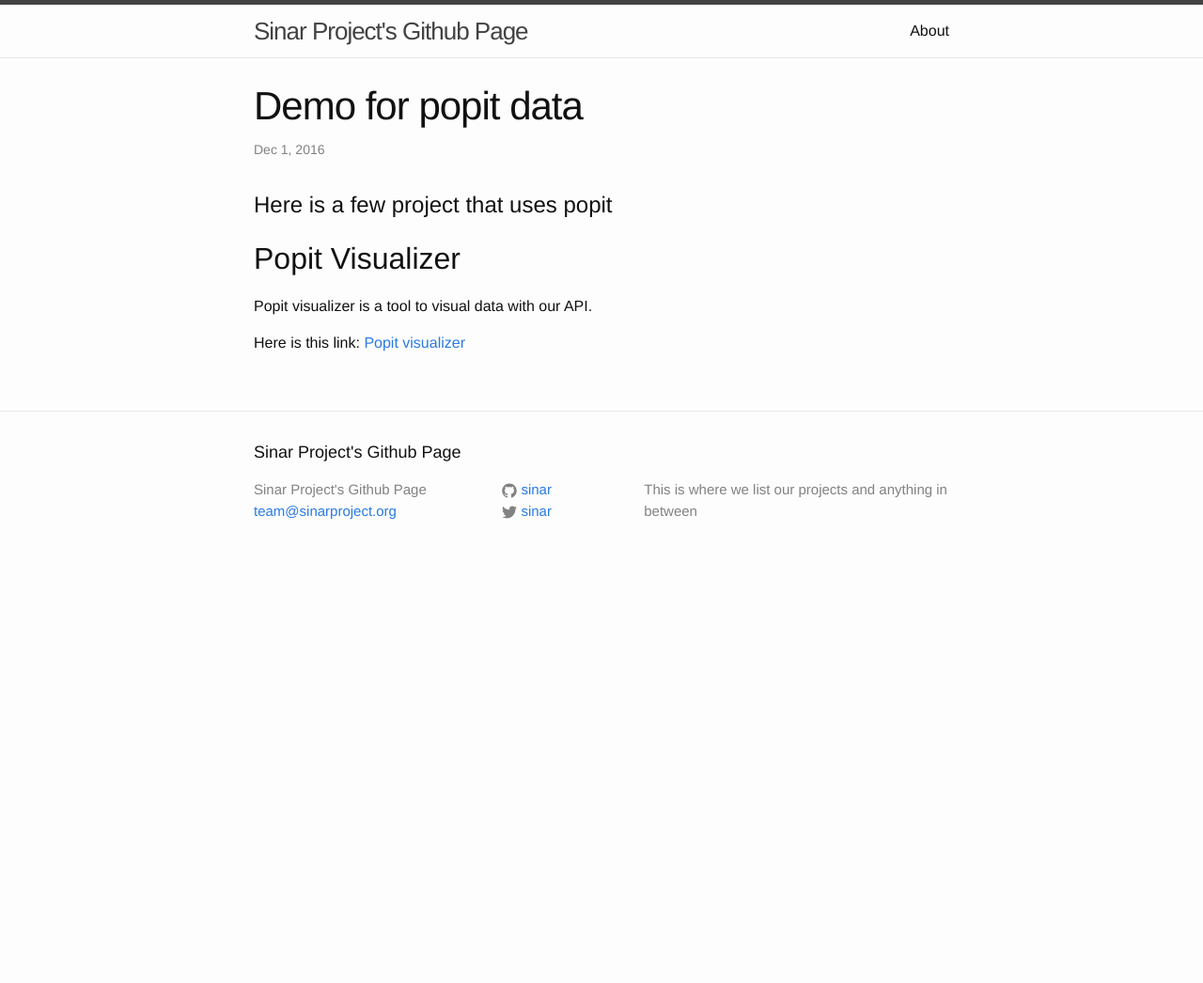
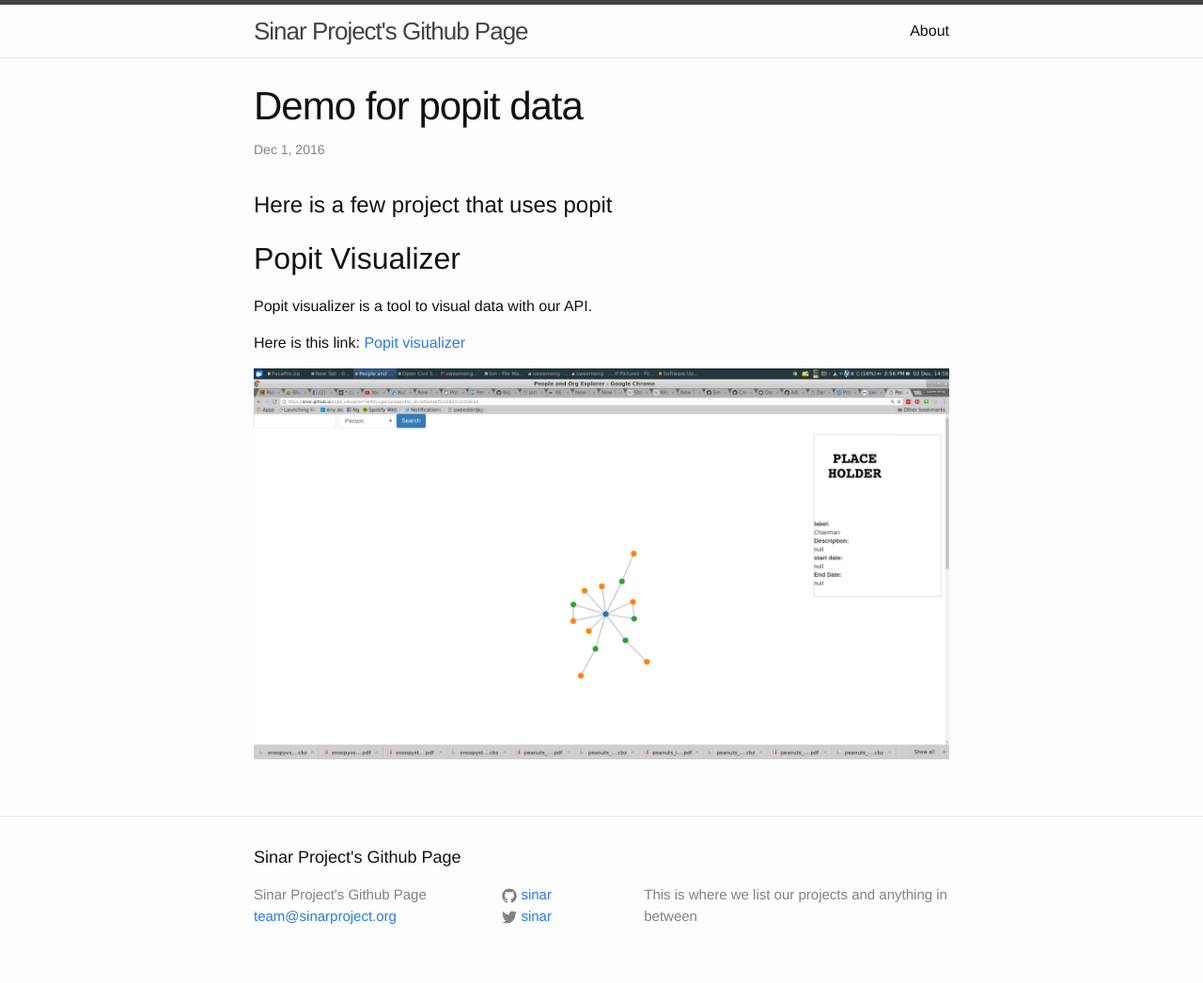
Before and after one commit to Sinar/sinar.github.io, a Jekyll site: the page built from _posts/2016-12-01-demo-for-popit.markdown, in a window 1280 px wide. Shown: the whole page at 94% size. Built offline with Jekyll 4.4.1, drawn with Linux system fonts in a browser that asks for light colours; before the commit the page ends 900 px from its top, so only the background shows below that.

Commit message:
Add screenshot

```diff
--- a/_posts/2016-12-01-demo-for-popit.markdown
+++ b/_posts/2016-12-01-demo-for-popit.markdown
@@ -9,3 +9,5 @@ title: Demo for popit data
 Popit visualizer is a tool to visual data with our API.
 
 Here is this link: [Popit visualizer](http://sinar.github.io/popit_visualizer/)
+
+![Screenshot!](/Screenshot_2016-12-02_14-56-57.png)
```
Also changed, not shown: Screenshot_2016-12-02_14-56-57.png (added).
